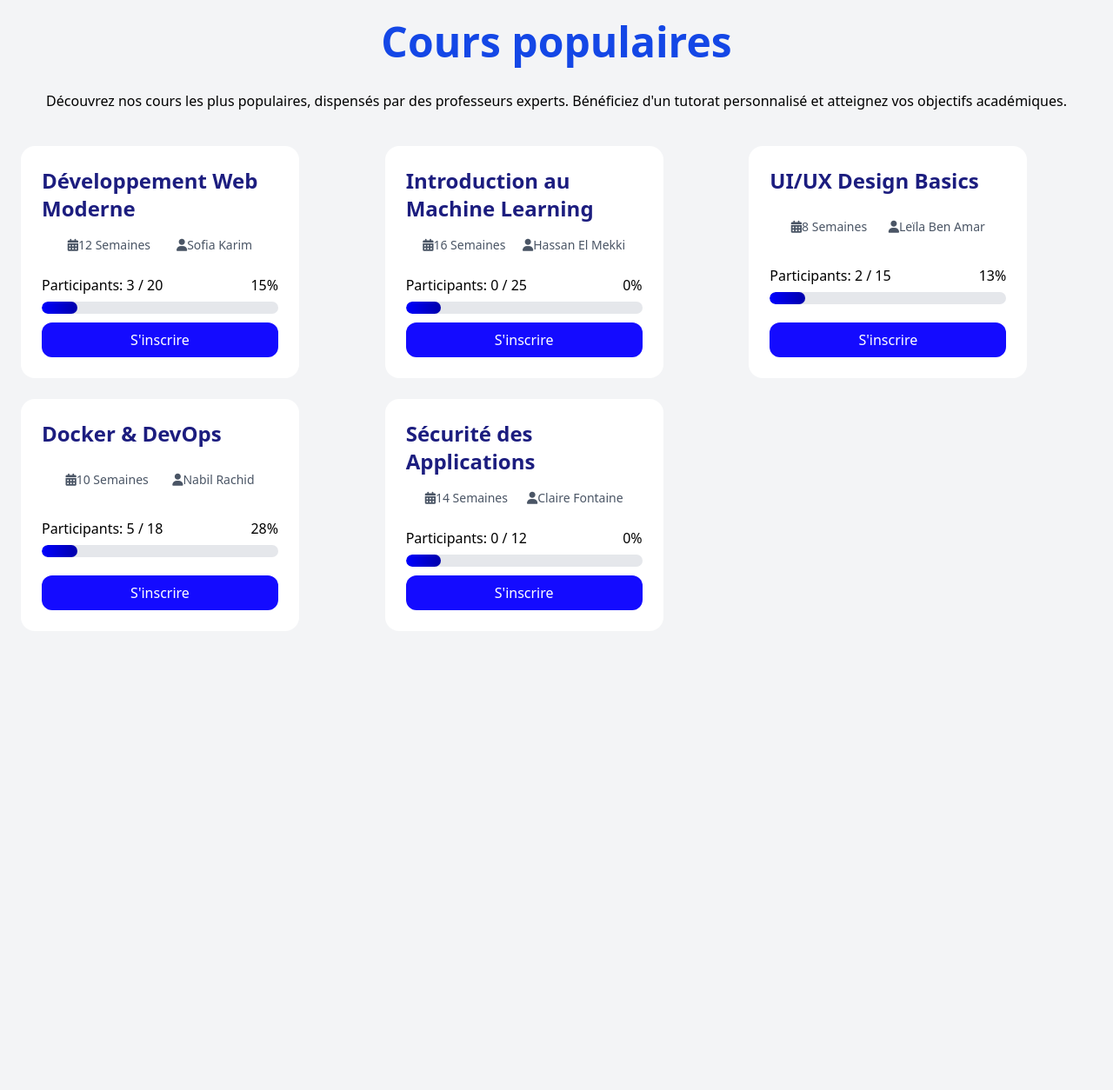
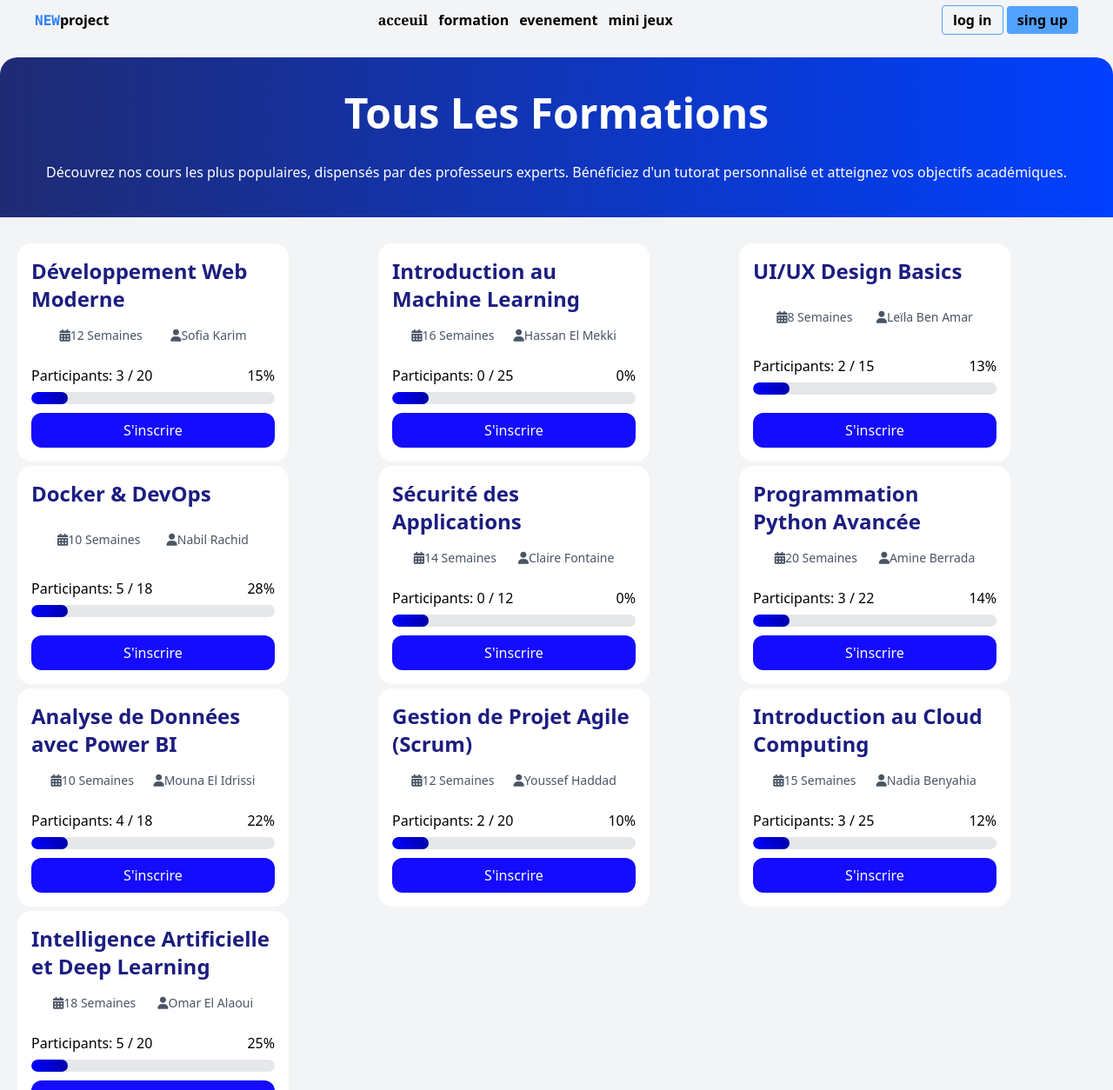
Before and after one commit to AyoubKhaoua/Gestion-d-v-nements-et-Formations, a website: page src/formation.html in a window 1280 px wide. Shown: the top 1254 px of the page at 87% size. Before the commit the page ends 800 px from the top, so only its background shows below. Drawn offline with Linux system fonts and the light colour scheme.

Commit message:
login page

```diff
--- a/src/formation.css
+++ b/src/formation.css
@@ -20,3 +20,25 @@
     background: linear-gradient(to right, #0000ff, #0000aa);
     border-radius: 8px;
 }
+
+.formation-headr {
+    background: linear-gradient(90deg, #1f2b74 0%, #0040FF 100%);
+    padding: 40px 20px;
+    border-radius: 20px 20px 0px 0px;
+    margin-top: 20px;
+    margin-bottom: 30px;
+}
+
+
+#cards-container {
+
+    display: grid;
+    padding-left: 10px;
+    padding-right: 10px;
+    grid-template-columns: repeat(3, 1fr);
+    gap: 5px;
+    width: 100%;
+    padding-left: 20px;
+    padding-right: 20px;
+
+}
--- a/src/formation.html
+++ b/src/formation.html
@@ -15,13 +15,44 @@
     <script src="https://kit.fontawesome.com/a680a19743.js" crossorigin="anonymous"></script>
 </head>
 
-<body class="bg-gray-100 min-h-screen p-6">
+<body class="bg-gray-100 min-h-screen ">
+    <!DOCTYPE html>
+    <html lang="en">
 
-    <h1 class=" text-5xl font-bold text-center mb-8 text-blue-700 ">Cours populaires</h1>
-    <p class="flex justify-center items-center  text-center text-1xl ">Découvrez nos cours les plus populaires, dispensés
-        par des professeurs experts. Bénéficiez d'un tutorat personnalisé et atteignez vos objectifs académiques.</p>
+    <head>
+        <meta charset="UTF-8">
+        <meta name="viewport" content="width=device-width, initial-scale=1.0">
+        <link href="./output.css" rel="stylesheet">
+        <title>Document</title>
+    </head>
 
-    <div id="cards-container" class="grid md:grid-cols-3 sm:grid-cols-2 gap-6 border-blue-800 py-10 ">
+    <body>
+        <header class="flex justify-between items-center py-1.5 px-10 font-bold">
+            <h2><samp class="text-blue-500 uppercase">new</samp>project</h2>
+            <nav class="flex gap-3 ">
+                <a href="" class="hover:text-blue-600 font-serif">acceuil</a>
+                <a href="" class="hover:text-blue-600">formation</a>
+                <a href="" class="hover:text-blue-600">evenement</a>
+                <a href="" class="hover:text-blue-600">mini jeux</a>
+            </nav>
+            <div>
+                <button class="border border-blue-400 px-3 py-1 rounded-sm hover:bg-amber-50">log in</button>
+                <button class="bg-blue-400 px-3 py-1 rounded-sm hover:bg-blue-600">sing up</button>
+            </div>
+        </header>
+
+    </html>
+    <div class="formation-headr">
+        <h1 class=" text-5xl font-bold text-center mb-8 text-white ">Tous Les Formations</h1>
+        <p class="flex justify-center items-center  text-center text-1xl text-white ">Découvrez nos cours les plus
+            populaires,
+            dispensés
+            par des professeurs experts. Bénéficiez d'un tutorat personnalisé et atteignez vos objectifs académiques.
+        </p>
+    </div>
+
+
+    <div id="cards-container" >
 
     </div>
     <script src="formation.js"></script>
--- a/src/formation.js
+++ b/src/formation.js
@@ -3,7 +3,7 @@ const cardsContainer=document.getElementById("cards-container");
 const creatCardHtmlFormation = (formation) => {
     return `
         <div
-            class=" bg-white  rounded-2xl p-6 flex flex-col justify-between w-80 hover:shadow-2xl transition-shadow duration-300">
+            class=" bg-white  rounded-2xl p-4 flex flex-col justify-between w-70 hover:shadow-2xl transition-shadow duration-300 box-content">
             <div>
                 <h3 class="text-2xl font-bold  text-[#1C1D7F] mb-4">${formation.theme}</h3>
             </div>
--- a/src/formations.json
+++ b/src/formations.json
@@ -51,5 +51,67 @@
         "trainer": "Claire Fontaine",
         "capacity": 12,
         "participants": []
+    },
+    {
+        "id": "form_6",
+        "theme": "Programmation Python Avancée",
+        "duration": 20,
+        "trainer": "Amine Berrada",
+        "capacity": 22,
+        "participants": [
+            "user_py1",
+            "user_py2",
+            "user_py3"
+        ]
+    },
+    {
+        "id": "form_7",
+        "theme": "Analyse de Données avec Power BI",
+        "duration": 10,
+        "trainer": "Mouna El Idrissi",
+        "capacity": 18,
+        "participants": [
+            "user_bi1",
+            "user_bi2",
+            "user_bi3",
+            "user_bi4"
+        ]
+    },
+    {
+        "id": "form_8",
+        "theme": "Gestion de Projet Agile (Scrum)",
+        "duration": 12,
+        "trainer": "Youssef Haddad",
+        "capacity": 20,
+        "participants": [
+            "user_pm1",
+            "user_pm2"
+        ]
+    },
+    {
+        "id": "form_9",
+        "theme": "Introduction au Cloud Computing",
+        "duration": 15,
+        "trainer": "Nadia Benyahia",
+        "capacity": 25,
+        "participants": [
+            "user_cloud1",
+            "user_cloud2",
+            "user_cloud3"
+        ]
+    },
+    {
+        "id": "form_10",
+        "theme": "Intelligence Artificielle et Deep Learning",
+        "duration": 18,
+        "trainer": "Omar El Alaoui",
+        "capacity": 20,
+        "participants": [
+            "user_ai1",
+            "user_ai2",
+            "user_ai3",
+            "user_ai4",
+            "user_ai5"
+        ]
     }
     ]
--- a/src/style.css
+++ /dev/null
@@ -1,22 +0,0 @@
-.progress-header {
-    display: flex;
-    justify-content: space-between;
-    align-items: center;
-    margin-bottom: 7px;
-}
-
-.progress-bar {
-    width: 100%;
-    height: 14px;
-    background-color: #e5e7eb;
-    border-radius: 8px;
-    overflow: hidden;
-    margin-bottom: 10px;
-}
-
-.progress-fill {
-    height: 100%;
-    width: 15%;
-    background: linear-gradient(to right, #0000ff, #0000aa);
-    border-radius: 8px;
-}
```
Also changed, not shown: src/index.html (+4 -4 lines), src/output.css.
